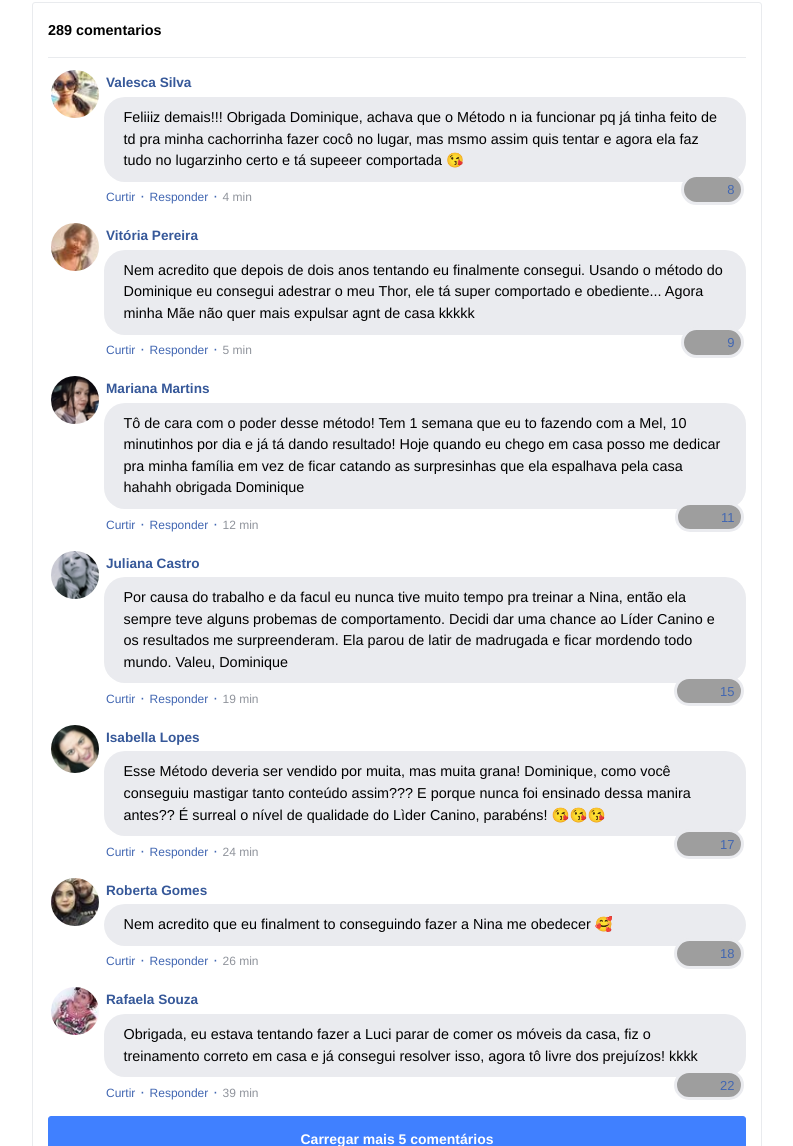
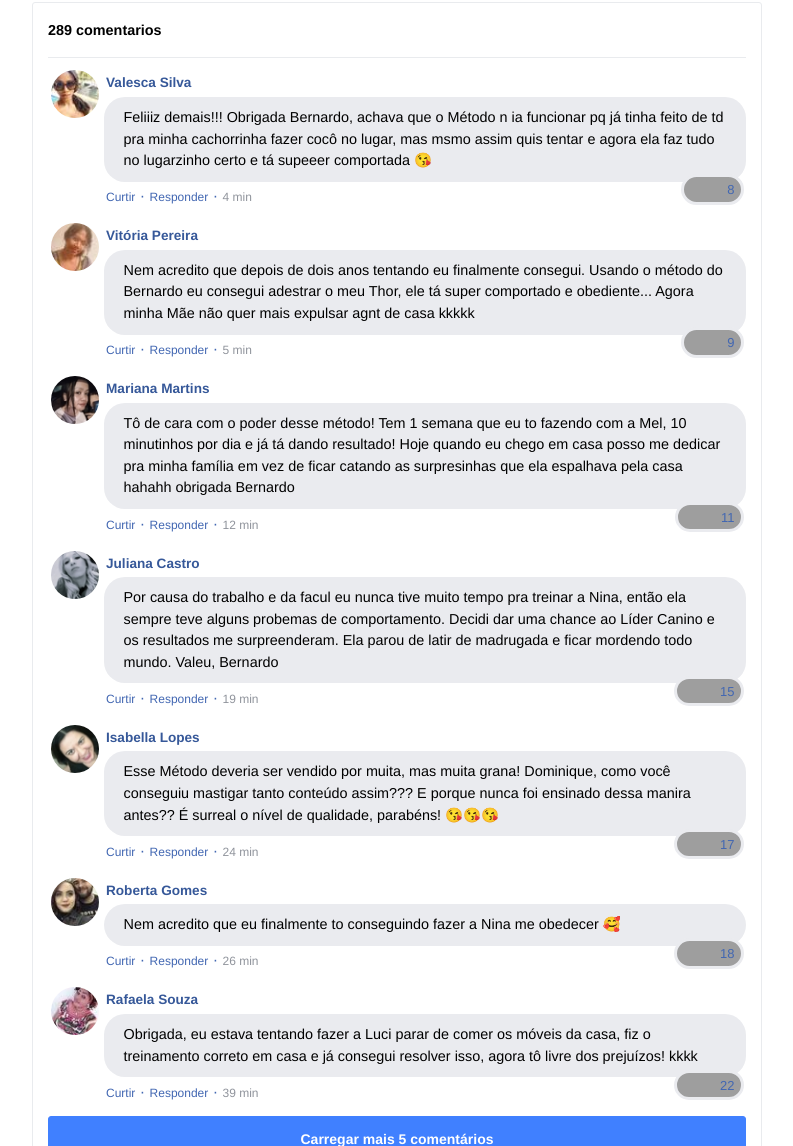
Before and after one commit to LiderCanino01/lidercanino.online, a plain HTML site: page index.html in a window 1280 px wide. Shown: the part 730-1876 px from the top of the page, without its empty margins (243-1036 px from the left). Drawn offline with nearby package versions, Linux system fonts and the light colour scheme; grey boxes are pictures that could not be loaded.

Commit message:
Update index.html

```diff
--- a/index.html
+++ b/index.html
@@ -94,7 +94,7 @@ src="https://www.facebook.com/tr?id=3025011434430057&ev=PageView&noscript=1"
                       </td>
                     </tr>
                     <tr>
-                      <td class="fb-comments-comment-text">Feliiiz demais!!! Obrigada Dominique, achava que o Método n ia funcionar pq já tinha feito de td pra minha cachorrinha fazer cocô no lugar, mas msmo assim quis tentar e agora ela faz tudo no lugarzinho certo e tá supeeer comportada 😘</td>
+                      <td class="fb-comments-comment-text">Feliiiz demais!!! Obrigada Bernardo, achava que o Método n ia funcionar pq já tinha feito de td pra minha cachorrinha fazer cocô no lugar, mas msmo assim quis tentar e agora ela faz tudo no lugarzinho certo e tá supeeer comportada 😘</td>
                     </tr>
                     <tr>
                       <td class="fb-comments-comment-actions">
@@ -123,7 +123,7 @@ src="https://www.facebook.com/tr?id=3025011434430057&ev=PageView&noscript=1"
                       </td>
                     </tr>
                     <tr>
-                      <td class="fb-comments-comment-text">Nem acredito que depois de dois anos tentando eu finalmente consegui. Usando o método do Dominique eu consegui adestrar o meu Thor, ele tá super comportado e obediente... Agora minha Mãe não quer mais expulsar agnt de casa kkkkk</td>
+                      <td class="fb-comments-comment-text">Nem acredito que depois de dois anos tentando eu finalmente consegui. Usando o método do Bernardo eu consegui adestrar o meu Thor, ele tá super comportado e obediente... Agora minha Mãe não quer mais expulsar agnt de casa kkkkk</td>
                     </tr>
                     <tr>
                       <td class="fb-comments-comment-actions">
@@ -152,7 +152,7 @@ src="https://www.facebook.com/tr?id=3025011434430057&ev=PageView&noscript=1"
                       </td>
                     </tr>
                     <tr>
-                      <td class="fb-comments-comment-text">Tô de cara com o poder desse método! Tem 1 semana que eu to fazendo com a Mel, 10 minutinhos por dia e já tá dando resultado! Hoje quando eu chego em casa posso me dedicar pra minha família em vez de ficar catando as surpresinhas que ela espalhava pela casa hahahh obrigada Dominique</td>
+                      <td class="fb-comments-comment-text">Tô de cara com o poder desse método! Tem 1 semana que eu to fazendo com a Mel, 10 minutinhos por dia e já tá dando resultado! Hoje quando eu chego em casa posso me dedicar pra minha família em vez de ficar catando as surpresinhas que ela espalhava pela casa hahahh obrigada Bernardo</td>
                     </tr>
                     <tr>
                       <td class="fb-comments-comment-actions">
@@ -181,7 +181,7 @@ src="https://www.facebook.com/tr?id=3025011434430057&ev=PageView&noscript=1"
                       </td>
                     </tr>
                     <tr>
-                      <td class="fb-comments-comment-text">Por causa do trabalho e da facul eu nunca tive muito tempo pra treinar a Nina, então ela sempre teve alguns probemas de comportamento. Decidi dar uma chance ao Líder Canino e os resultados me surpreenderam. Ela parou de latir de madrugada e ficar mordendo todo mundo. Valeu, Dominique</td>
+                      <td class="fb-comments-comment-text">Por causa do trabalho e da facul eu nunca tive muito tempo pra treinar a Nina, então ela sempre teve alguns probemas de comportamento. Decidi dar uma chance ao Líder Canino e os resultados me surpreenderam. Ela parou de latir de madrugada e ficar mordendo todo mundo. Valeu, Bernardo</td>
                     </tr>
                     <tr>
                       <td class="fb-comments-comment-actions">
@@ -210,7 +210,7 @@ src="https://www.facebook.com/tr?id=3025011434430057&ev=PageView&noscript=1"
                       </td>
                     </tr>
                     <tr>
-                      <td class="fb-comments-comment-text">Esse Método deveria ser vendido por muita, mas muita grana! Dominique, como você conseguiu mastigar tanto conteúdo assim??? E porque nunca foi ensinado dessa manira antes?? É surreal o nível de qualidade do Lìder Canino, parabéns! 😘😘😘</td>
+                      <td class="fb-comments-comment-text">Esse Método deveria ser vendido por muita, mas muita grana! Dominique, como você conseguiu mastigar tanto conteúdo assim??? E porque nunca foi ensinado dessa manira antes?? É surreal o nível de qualidade, parabéns! 😘😘😘</td>
                     </tr>
                     <tr>
                       <td class="fb-comments-comment-actions">
@@ -239,7 +239,7 @@ src="https://www.facebook.com/tr?id=3025011434430057&ev=PageView&noscript=1"
                       </td>
                     </tr>
                     <tr>
-                      <td class="fb-comments-comment-text">Nem acredito que eu finalment to conseguindo fazer a Nina me obedecer 🥰</td>
+                      <td class="fb-comments-comment-text">Nem acredito que eu finalmente to conseguindo fazer a Nina me obedecer 🥰</td>
                     </tr>
                     <tr>
                       <td class="fb-comments-comment-actions">
@@ -331,7 +331,7 @@ src="https://www.facebook.com/tr?id=3025011434430057&ev=PageView&noscript=1"
                         </td>
                       </tr>
                       <tr>
-                        <td class="fb-comments-comment-text">dominique, isso tá muito barato para o nível do conteúdo que entrega, pode aumentar esse preço... 🙏🙏🙏🙏🙏🙏</td>
+                        <td class="fb-comments-comment-text">Bernardo, isso tá muito barato para o nível do conteúdo que entrega, pode aumentar esse preço... 🙏🙏🙏🙏🙏🙏</td>
                       </tr>
                       <tr>
                         <td class="fb-comments-comment-actions">
@@ -420,7 +420,7 @@ src="https://www.facebook.com/tr?id=3025011434430057&ev=PageView&noscript=1"
                         </td>
                       </tr>
                       <tr>
-                        <td class="fb-comments-comment-text">Não consigo agreditar que o nick anda na coleira sem me arrastar mais, isso é muito bom obrigada Dominique</td>
+                        <td class="fb-comments-comment-text">Não consigo agreditar que o nick anda na coleira sem me arrastar mais, isso é muito bom obrigada Bernardo</td>
                       </tr>
                       <tr>
                         <td class="fb-comments-comment-actions">
```
